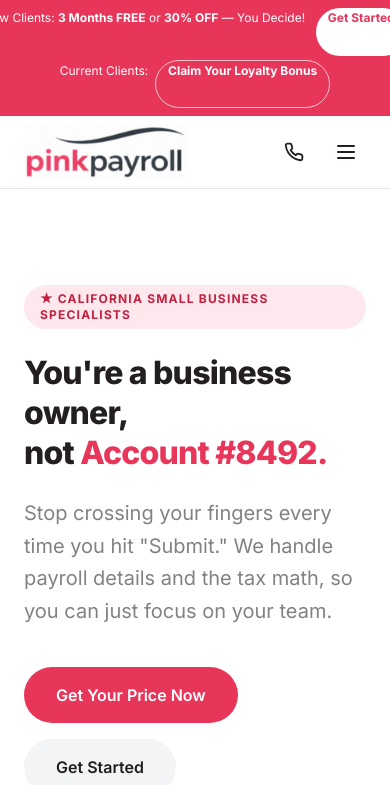
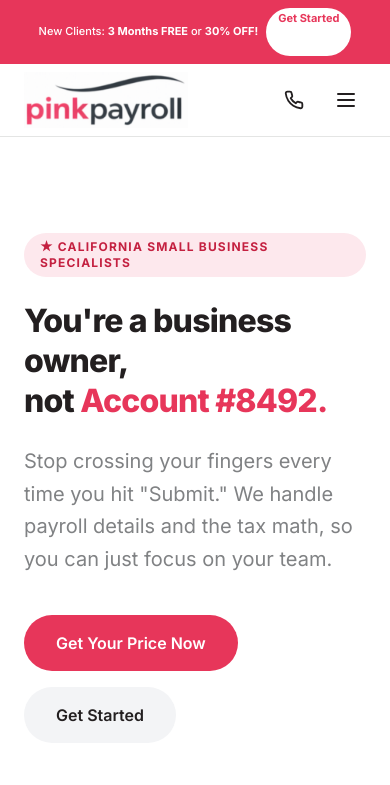
Before and after one commit to e-filippo/pink-payroll-website, an Astro site: page / in a window 390 px wide. Shown: the top 785 px of the page. Built offline with nearby package versions, Linux system fonts and the light colour scheme; Astro itself is replaced by a stand-in of ours; a script that the page names is missing.

Commit message:
Mobile banner: show single offer on mobile, hide loyalty link, reduce font to 11px

```diff
--- a/src/layouts/Layout.astro
+++ b/src/layouts/Layout.astro
@@ -29,21 +29,27 @@
   <body class="font-sans text-brand-black bg-white antialiased">
 
     <!-- Top Banner -->
-    <div class="bg-pink text-white text-xs py-2 px-4">
-      <div class="max-w-7xl mx-auto flex flex-col sm:flex-row items-center justify-center gap-x-6 gap-y-1 text-center sm:text-left">
-        <!-- New Clients -->
+    <div class="bg-pink text-white py-2 px-4">
+
+      <!-- Mobile: single offer only -->
+      <div class="flex md:hidden items-center justify-center gap-2 text-[11px] font-medium text-center">
+        <span>New Clients: <strong>3 Months FREE</strong> or <strong>30% OFF!</strong></span>
+        <a href="/contact" class="inline-block bg-white text-pink font-bold px-3 py-0.5 rounded-full text-[11px] hover:bg-gray-100 transition-colors flex-shrink-0">Get Started</a>
+      </div>
+
+      <!-- Desktop: both offers -->
+      <div class="hidden md:flex max-w-7xl mx-auto items-center justify-center gap-x-6 text-xs">
         <span class="whitespace-nowrap">
           New Clients: <strong>3 Months FREE</strong> or <strong>30% OFF</strong> — You Decide!&nbsp;
           <a href="/contact" class="inline-block bg-white text-pink font-bold px-3 py-0.5 rounded-full text-xs hover:bg-gray-100 transition-colors ml-1">Get Started</a>
         </span>
-        <!-- Divider -->
-        <span class="hidden sm:inline text-white/50">|</span>
-        <!-- Current Clients -->
+        <span class="text-white/50">|</span>
         <span class="whitespace-nowrap">
           Current Clients:&nbsp;
           <a href="/loyalty" class="inline-block border border-white/70 text-white font-bold px-3 py-0.5 rounded-full text-xs hover:bg-white/10 transition-colors">Claim Your Loyalty Bonus</a>
         </span>
       </div>
+
     </div>
 
     <!-- Header -->
```
